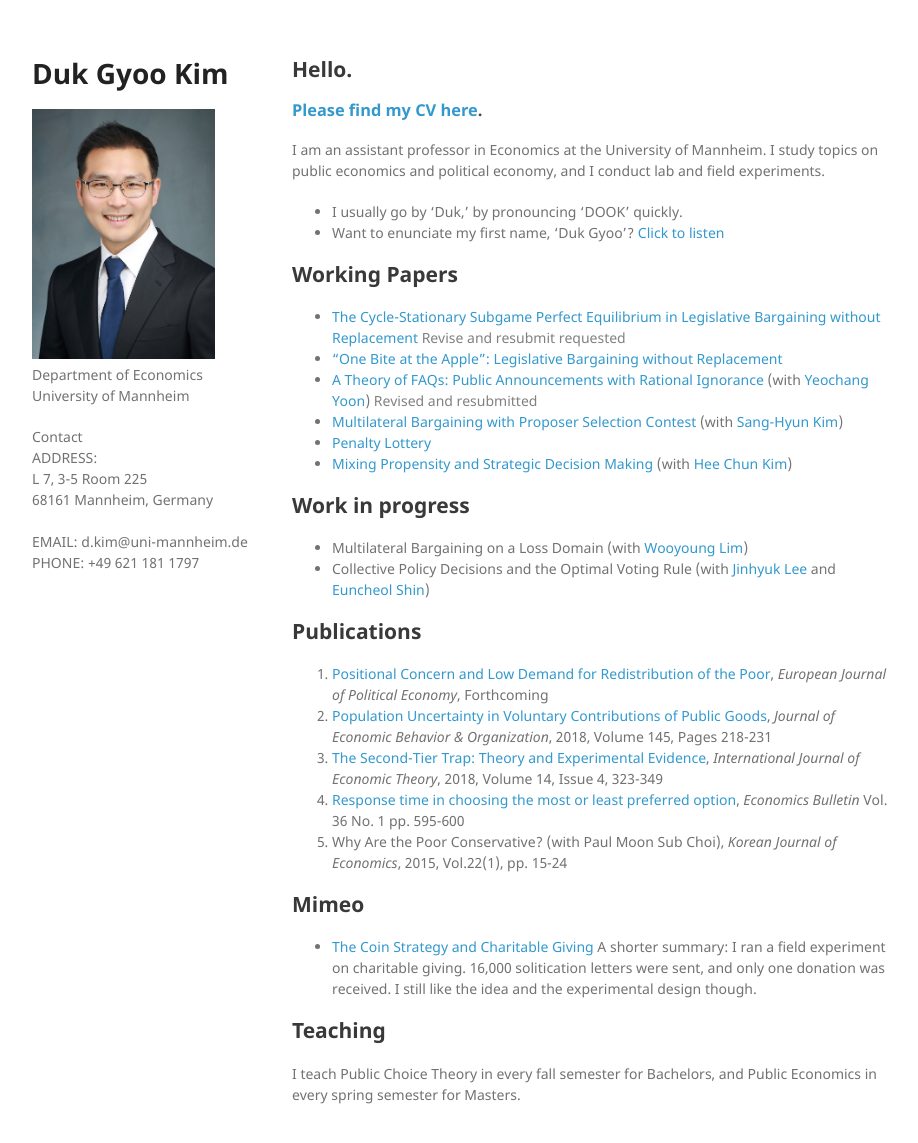
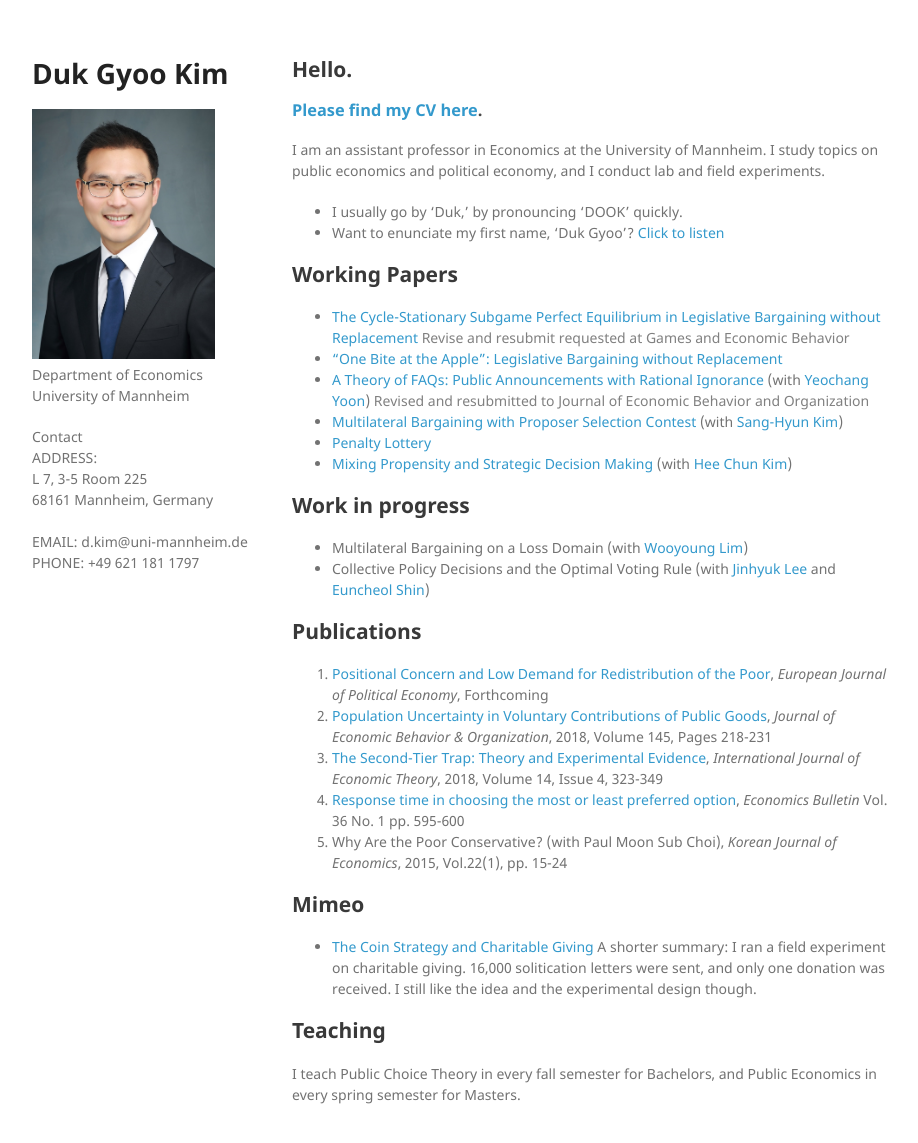
Before and after one commit to kimdukgyoo/kimdukgyoo.github.io, a Jekyll site: the page built from index.md, in a window 1280 px wide and 1175 px high. Shown: the top 1143 px of the window, without its empty margins (178-1096 px from the left). Built offline with Jekyll 4.4.1, drawn with Linux system fonts in a browser that asks for light colours; our own code applies the rules of GitHub Pages for plain Markdown files.

Commit message:
Update index.md

```diff
--- a/index.md
+++ b/index.md
@@ -11,9 +11,9 @@ I am an assistant professor in Economics at the University of Mannheim. I study
 
 ## Working Papers
 
-* <a href="https://kimdukgyoo.github.io/pdfjs/web/CycleStationaryEquilibriumInLegislativeBargaining.pdf" target="_blank"> The Cycle-Stationary Subgame Perfect Equilibrium in Legislative Bargaining without Replacement</a> <span style="color:Gray">Revise and resubmit requested</span>
+* <a href="https://kimdukgyoo.github.io/pdfjs/web/CycleStationaryEquilibriumInLegislativeBargaining.pdf" target="_blank"> The Cycle-Stationary Subgame Perfect Equilibrium in Legislative Bargaining without Replacement</a> <span style="color:Gray">Revise and resubmit requested at Games and Economic Behavior</span>
 * <a href="https://kimdukgyoo.github.io/pdfjs/web/OneBiteAtTheApple.pdf" target="_blank"> "One Bite at the Apple": Legislative Bargaining without Replacement</a>
-* <a href="https://kimdukgyoo.github.io/pdfjs/web/theoryFAQs.pdf" target="_blank">A Theory of FAQs: Public Announcements with Rational Ignorance</a> (with <a href="https://sites.google.com/site/yyeochang/" target="_blank">Yeochang Yoon</a>) <span style="color:Gray">Revised and resubmitted</span>
+* <a href="https://kimdukgyoo.github.io/pdfjs/web/theoryFAQs.pdf" target="_blank">A Theory of FAQs: Public Announcements with Rational Ignorance</a> (with <a href="https://sites.google.com/site/yyeochang/" target="_blank">Yeochang Yoon</a>) <span style="color:Gray">Revised and resubmitted to Journal of Economic Behavior and Organization</span>
 * <a href="https://kimdukgyoo.github.io/pdfjs/web/multilateral-bargaining-proposer.pdf" target="_blank">Multilateral Bargaining with Proposer Selection Contest</a> (with <a href="https://sites.google.com/site/sanghyunkim46/research" target="_blank">Sang-Hyun Kim</a>)
 * <a href="https://kimdukgyoo.github.io/pdfjs/web/penalty-lottery.pdf" target="_blank"> Penalty Lottery </a>
 * <a href="https://kimdukgyoo.github.io/pdfjs/web/mixing-propensity-strategic.pdf" target="_blank"> Mixing Propensity and Strategic Decision Making</a> (with <a href="https://sites.google.com/site/hckim0822/home" target="_blank">Hee Chun Kim</a>)
```
